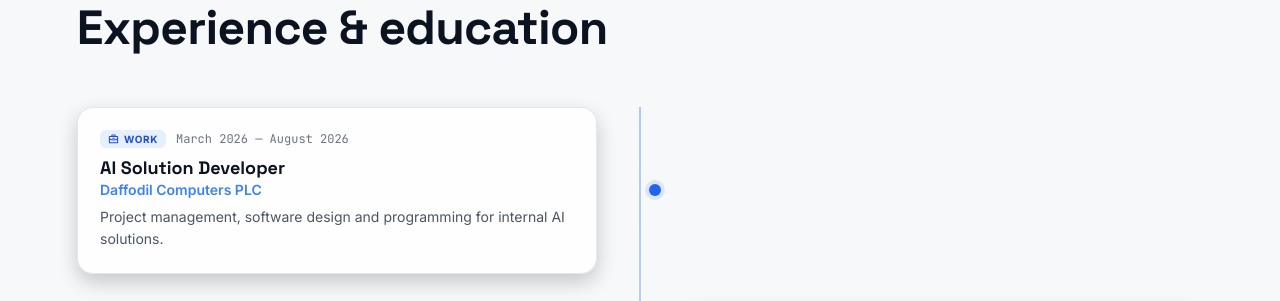
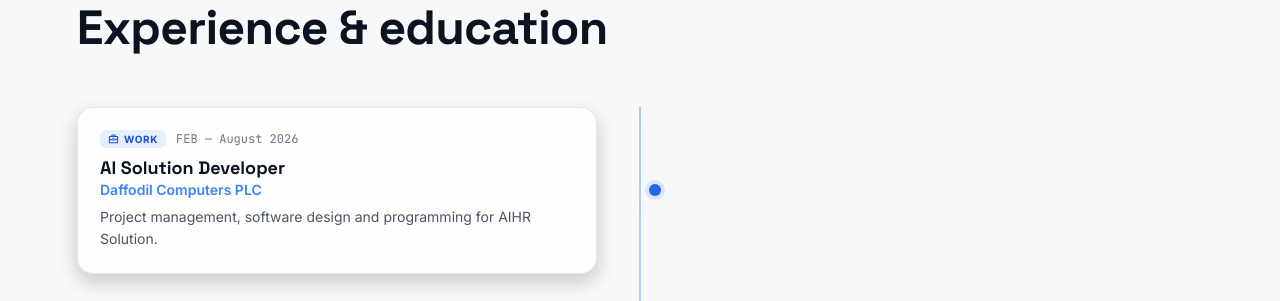
Before and after one commit to Slightsmile/slightsmile.github.io, a React (Vite) app: page / in a window 1280 px wide. Shown: the part 2120-2421 px from the top of the page. Built offline with nearby package versions, Linux system fonts and the light colour scheme.

Commit message:
work update

```diff
--- a/src/data.js
+++ b/src/data.js
@@ -9,7 +9,7 @@ export const NAV_ITEMS = [
 export const TYPED_WORDS = ['Full-Stack Developer', 'Data Analyst', 'Machine Learning Enthusiast', 'Designer', 'Tech Explorer'];
 
 export const TIMELINE_DATA = [
-  { type: 'WORK', period: 'March 2026 — August 2026', title: 'AI Solution Developer', org: 'Daffodil Computers PLC', desc: 'Project management, software design and programming for internal AI solutions.' },
+  { type: 'WORK', period: 'FEB — August 2026', title: 'AI Solution Developer', org: 'Daffodil Computers PLC', desc: 'Project management, software design and programming for AIHR Solution.' },
   { type: 'EDU', period: '2022 — 2026', title: 'BSc, Computer Science & Engineering', org: 'Daffodil International University · GPA 3.52/4.0', desc: 'Research & Innovation Project: 16-model deep-learning ensemble for gallbladder cancer detection.' },
   { type: 'WORK', period: 'Aug — Oct 2023', title: 'Scriptwriter', org: 'PC Builder Bangladesh', desc: 'Video conceptualization and content research for a tech media outlet.' },
   { type: 'WORK', period: 'Aug — Oct 2021', title: 'Store Manager & Computer Operator', org: 'ShopUp', desc: 'Store and maintenance management, auditing.' },
```
